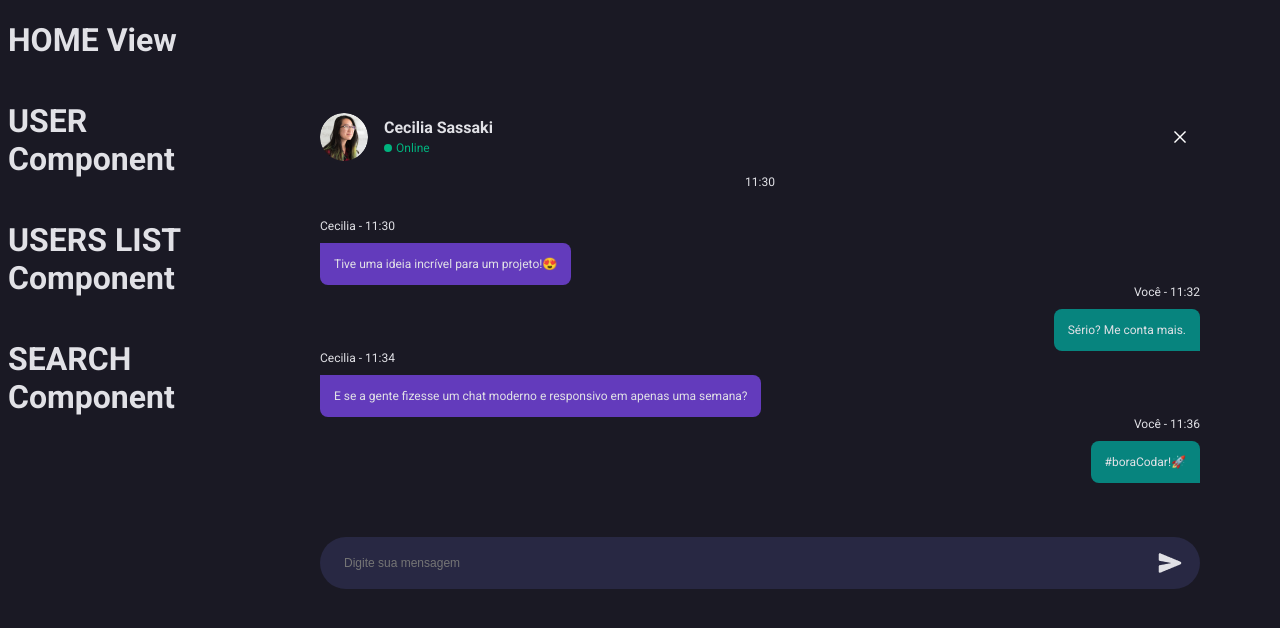
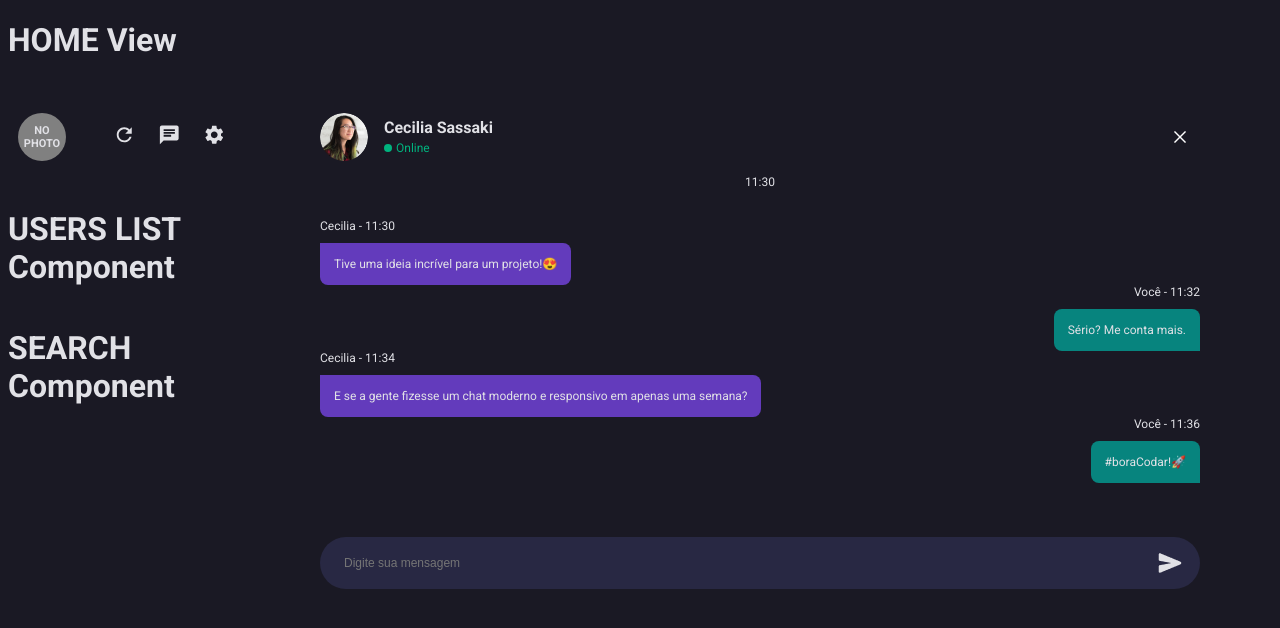
Before and after one commit to marcusviniciusmo/Chat-Bora_Codar_Dev04, a React (Vite) app in the folder frontend/: page / in a window 1280 px wide. Shown: the top 628 px of the page. Built offline with nearby package versions, Linux system fonts and the light colour scheme.

Commit message:
User component styling

```diff
--- a/frontend/src/components/Chat/styles.tsx
+++ b/frontend/src/components/Chat/styles.tsx
@@ -7,6 +7,7 @@ export const Container = styled.div`
 `;
 
 export const UserArea = styled.div`
+  padding: 3.2rem 0rem;
   display: flex;
   flex-direction: column;
   align-items: flex-start;
--- a/frontend/src/components/User/index.tsx
+++ b/frontend/src/components/User/index.tsx
@@ -1,5 +1,26 @@
+import { Container, Content, Avatar, Icons, Icon } from "./styles";
+import { Refresh, Chat, Settings } from '@mui/icons-material';
+
 export function User() {
   return (
-    <h1>USER Component</h1>
+    <Container>
+      <Content>
+        <Avatar>NO PHOTO</Avatar>
+
+        <Icons>
+          <Icon>
+            <Refresh titleAccess='Atualizar' />
+          </Icon>
+
+          <Icon>
+            <Chat titleAccess='Nova conversa' />
+          </Icon>
+
+          <Icon>
+            <Settings titleAccess='Configuraçōes' />
+          </Icon>
+        </Icons>
+      </Content>
+    </Container>
   );
 };
--- /dev/null
+++ b/frontend/src/components/User/styles.tsx
@@ -0,0 +1,45 @@
+import styled from "styled-components";
+
+export const Container = styled.div`
+  height: 7.6rem;
+  display: flex;
+  flex-direction: column;
+  align-items: flex-start;
+  align-self: stretch;
+`;
+
+export const Content = styled.div`
+  display: flex;
+  flex-direction: row;
+  justify-content: space-between;
+  align-self: stretch;
+  padding: 0rem 1rem;
+  gap: 2rem;
+`;
+
+export const Avatar = styled.div`
+  background: gray;
+  font-size: 1.1rem;
+  font-weight: 700;
+  width: 4.8rem;
+  height: 4.8rem;
+  border-radius: 50%;
+  display: flex;
+  align-items: center;
+  justify-content: center;
+  text-align: center;
+  cursor: pointer;
+`;
+
+export const Icons = styled.div`
+  padding-right: 2.5rem;
+  display: flex;
+  flex-direction: row;
+  align-items: center;
+  gap: 1.5rem;
+  scale: 1.5;
+`;
+
+export const Icon = styled.div`
+  cursor: pointer;
+`;
```
